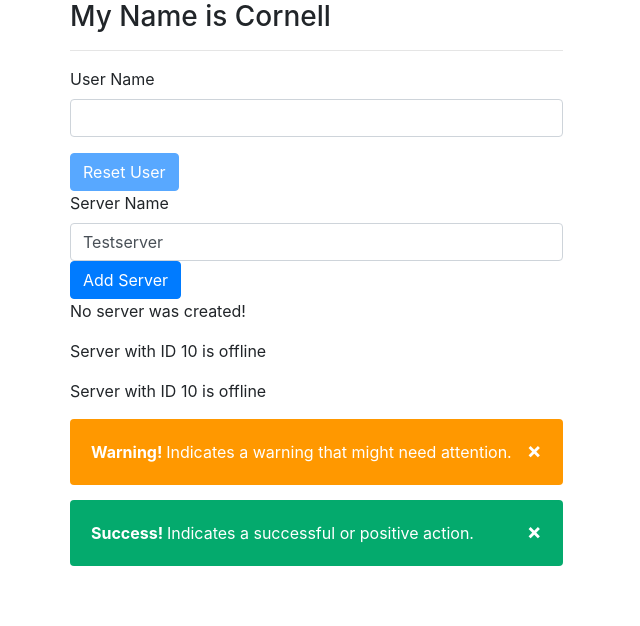
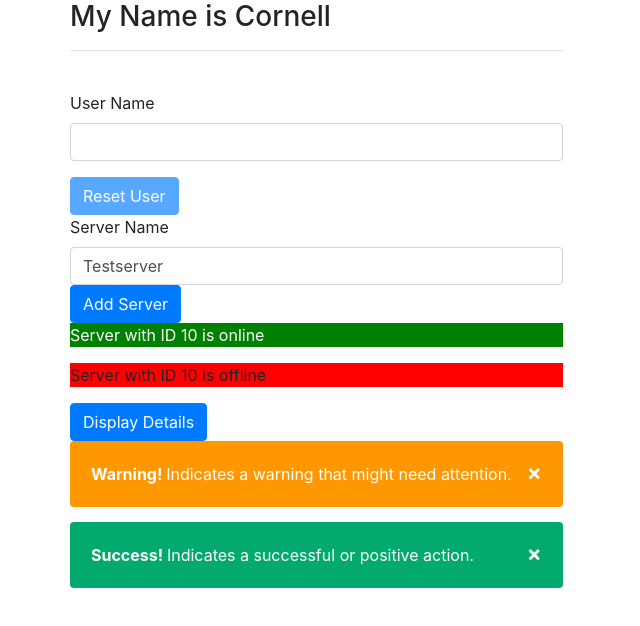
Before and after one commit to cornellreddick/Angular-App, an Angular app: page / in a window 1280 px wide. Shown: the top 626 px of the page, without its empty margins (0-640 px from the left). Built offline with nearby package versions, Linux system fonts and the light colour scheme.

Commit message:
Added Display Details Button.

```diff
--- a/src/app/app.component.ts
+++ b/src/app/app.component.ts
@@ -6,4 +6,5 @@ import { Component } from '@angular/core';
   styleUrls: ['./app.component.css']
 })
 export class AppComponent {
+
 }
--- a/src/app/server/server.component.html
+++ b/src/app/server/server.component.html
@@ -1,2 +1,3 @@
 <!-- <p>{{'Server'}} with ID {{serverId}} is {{serverStatus}}</p> -->
-<p>{{'Server'}} with ID {{serverId}} is {{getServerStatus()}}</p>
+
+<p [ngStyle]="{backgroundColor: getColor()}"[ngClass]="{online: serverStatus === 'online'}">{{'Server'}} with ID {{serverId}} is {{ getServerStatus() }}</p>
--- a/src/app/server/server.component.ts
+++ b/src/app/server/server.component.ts
@@ -1,14 +1,31 @@
+import { style } from "@angular/animations";
 import { Component } from "@angular/core";
 
 @Component({
     selector: 'app-server',
-    templateUrl: './server.component.html'
+    templateUrl: './server.component.html',
+    styles: [`
+    .online{
+        color: white;
+    }`]
 })
 export class ServerComponent {
     serverId  = 10;
     serverStatus = 'offline';
+    secretPasswordName = 'Tuna';
+    displayButton = false;
+
+    constructor(){
+        this.serverStatus = Math.random() > 0.5? 'online' : 'offline';
+    }
 
     getServerStatus(){
         return this.serverStatus;
     }
+
+    getColor(){
+        return this.serverStatus === 'online'? 'green' : 'red';
+    }
+
+
 }
--- a/src/app/servers/servers.component.css
+++ b/src/app/servers/servers.component.css
@@ -0,0 +1,3 @@
+.white-text {
+    color: white;
+}
--- a/src/app/servers/servers.component.html
+++ b/src/app/servers/servers.component.html
@@ -1,3 +1,5 @@
+
+<br>
 <label>User Name</label>
 <!-- <input
 type="text"
@@ -7,7 +9,7 @@ class="form-control"
 <p>{{ userName }}</p> -->
 <input type="text" class="form-control" [(ngModel)]="userName">
 <p>{{ userName }}</p>
-<button class="btn btn-primary" [disabled]="userName ===''" (click)="onReset()">Reset User</button>
+<button class="btn btn-primary" [disabled]="userName ===''" (click)="true">Reset User</button>
 <br>
 <label>Server Name</label>
 <!-- <input
@@ -21,6 +23,14 @@ class="form-control"
 <!-- <p>{{ serverName}}</p> -->
 <button class="btn btn-primary" [disabled]="!allowNewServer" (click)="onCreateServer()">Add Server</button>
 <!-- <p [innerText]=allowNewServer></p> -->
-<p>{{ serverCreationStatus }}</p>
-<app-server></app-server>
-<app-server></app-server>
+<!-- <p>{{ serverCreationStatus }}</p> -->
+<p *ngIf="serverCreated">Server was Created, server name is {{ serverName }}</p>
+<!-- <p *ngIf="serverCreated; else noServer">Server was Created, server name is {{ serverName }}</p>
+<ng-template #noServer>
+    <p>No Server was created!</p>
+</ng-template> -->
+<app-server *ngFor="let server of servers"></app-server>
+<!-- <button class="btn btn-primary" (click)="showSecret = !showSecret">Display Details</button> -->
+<button class="btn btn-primary" (click)="onToggleDetails()">Display Details</button>
+<p  *ngIf="showSecret">Secret Password = Tuna!</p>
+<div *ngFor="let logItem of log; let i = index " [ngStyle]="{backgroundColor: i >= 4? 'blue' : 'transparent'}" [ngClass]="{'white-text': i >=4}">{{ logItem }}</div>
--- a/src/app/servers/servers.component.ts
+++ b/src/app/servers/servers.component.ts
@@ -14,9 +14,12 @@ export class ServersComponent implements OnInit {
   allowNewServer = false;
   allowUserName = false;
   serverCreationStatus = "No server was created!";
-  resetUserName = '';
+  serverCreated = false;
   serverName = 'Testserver';
   userName = '';
+  servers = ['Testserver', 'Testserver 2']
+  showSecret = false;
+  log=[];
 
   constructor() {
     setTimeout(() => {
@@ -33,6 +36,8 @@ export class ServersComponent implements OnInit {
   }
 
   onCreateServer(){
+    this.serverCreated = true;
+    this.servers.push(this.serverName);
     this.serverCreationStatus = 'Server was created! Name is ' + this.serverName;
   }
 
@@ -53,4 +58,17 @@ export class ServersComponent implements OnInit {
     return str === null || str.match(/^ *$/) !== null;
 }
 
+// onToggleDetails(){
+//   this.showSecret = !this.showSecret;
+//   this.log.push(this.log.length + 1);
+
+// }
+
+onToggleDetails(){
+  this.showSecret = !this.showSecret;
+  this.log.push(new Date());
+
 }
+
+
+}
```
